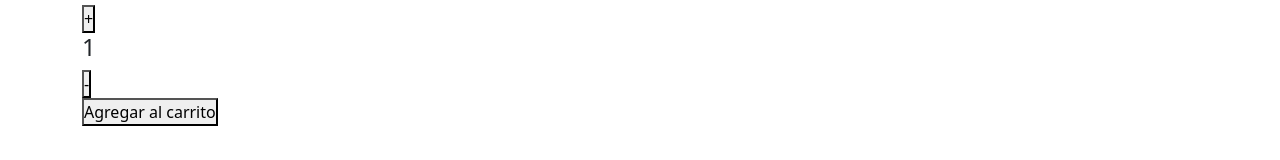
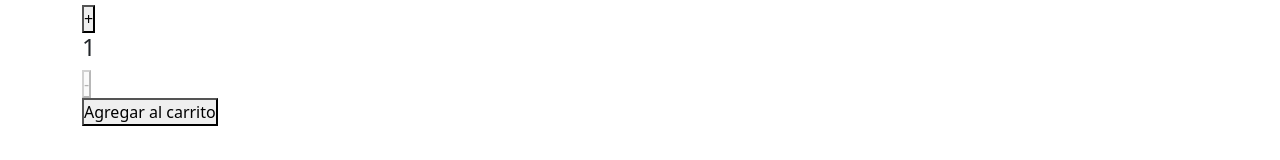
Before and after one commit to EmmanuelGonzalez22/PreEntrega2GonzalezSosa, a React (Create React App) app: page /item/1 in a window 1280 px wide. Shown: the part 532-692 px from the top of the page. Built offline with nearby package versions, Linux system fonts and the light colour scheme.

Commit message:
button disabled ItemCount

```diff
--- a/src/components/containers/ItemDetailContainer/index.jsx
+++ b/src/components/containers/ItemDetailContainer/index.jsx
@@ -2,24 +2,31 @@ import { useEffect, useState } from "react";
 import { ItemDetail } from "../../forms/ItemDetail";
 import { getProductById } from "../../asyncMock";
 import { useParams } from "react-router-dom";
+import { Loader } from "../../forms";
 
 const ItemDetailContainer = () => {
   const [item, setItem] = useState(null);
+  const [isLoading, setIsLoading] = useState(true);
   const id = useParams().id;
 
   useEffect(() => {
     const fetchProductById = async () => {
       try {
+        setIsLoading(true);
         const response = await getProductById(Number(id));
         setItem(response);
       } catch (error) {
         console.log(error);
+      } finally {
+        setIsLoading(false);
       }
     };
     fetchProductById();
   }, [id]);
 
-  return <div>{item && <ItemDetail item={item} />}</div>;
+  return (
+    <div>{item && !isLoading ? <ItemDetail item={item} /> : <Loader />}</div>
+  );
 };
 
 export { ItemDetailContainer };
--- a/src/components/forms/ItemCount/index.jsx
+++ b/src/components/forms/ItemCount/index.jsx
@@ -18,9 +18,16 @@ const ItemCount = ({ stock, initial, onAdd }) => {
   return (
     <div className='container'>
       <div>
-        <button onClick={incrementa}>+</button>
+        <button
+          onClick={incrementa}
+          disabled={cantidad === stock ? true : false}
+        >
+          +
+        </button>
         <h4>{cantidad}</h4>
-        <button onClick={resta}>-</button>
+        <button onClick={resta} disabled={cantidad === 1 ? true : false}>
+          -
+        </button>
       </div>
       <div>
         <button
```
